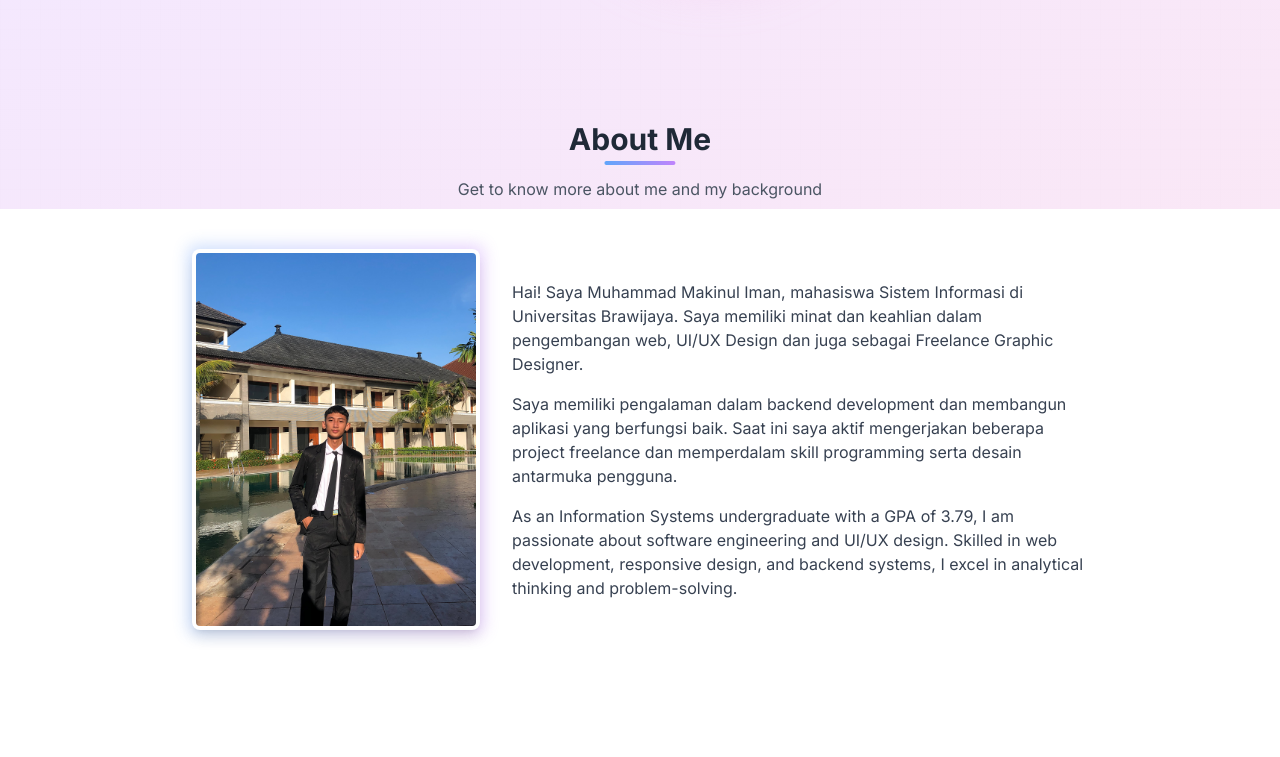
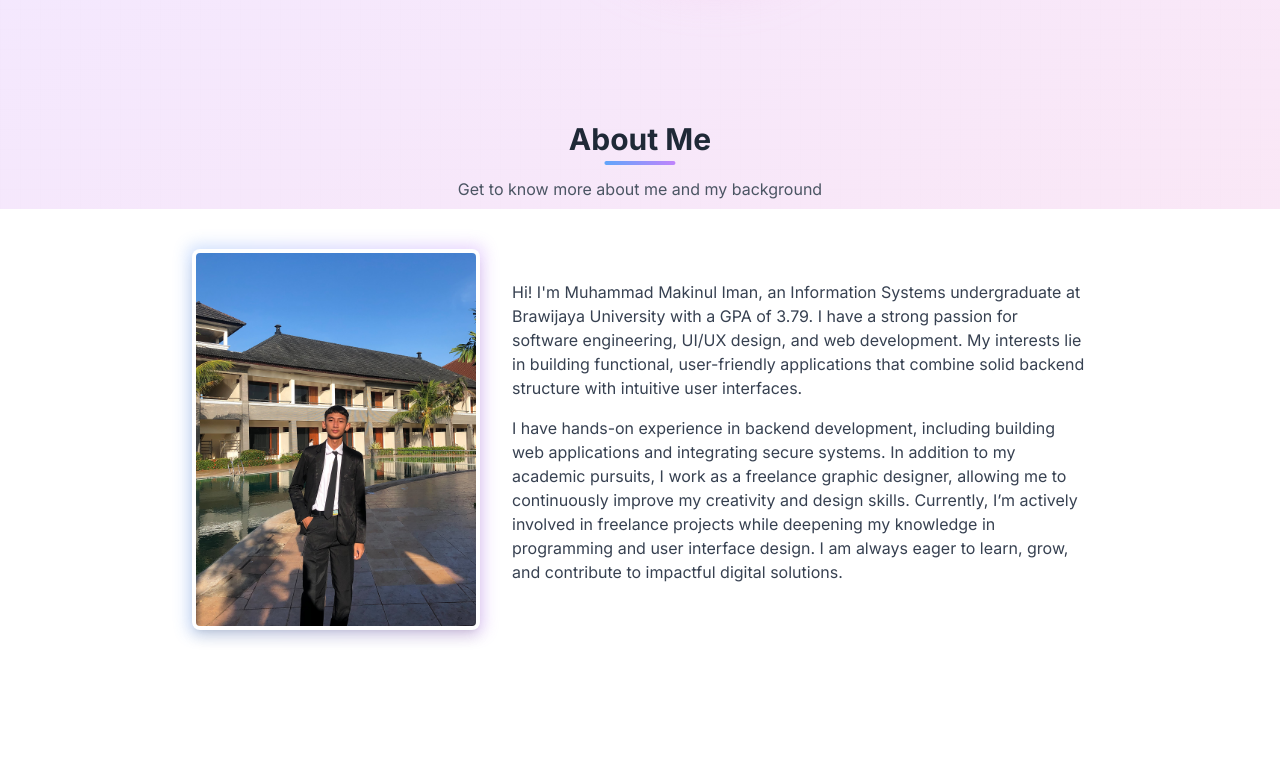
Before and after one commit to Makinulimann/my-portofolio, a Next.js app: page / in a window 1280 px wide. Shown: the part 591-1348 px from the top of the page. Built offline with nearby package versions, Linux system fonts and the light colour scheme.

Commit message:
update about me

```diff
--- a/app/page.tsx
+++ b/app/page.tsx
@@ -156,22 +156,10 @@ export default function Home() {
             </div>
             <div className="w-full md:w-2/3">
               <p className="text-gray-700 dark:text-gray-300 mb-4">
-                Hai! Saya Muhammad Makinul Iman, mahasiswa Sistem Informasi di
-                Universitas Brawijaya. Saya memiliki minat dan keahlian dalam
-                pengembangan web, UI/UX Design dan juga sebagai Freelance
-                Graphic Designer.
+              Hi! I'm Muhammad Makinul Iman, an Information Systems undergraduate at Brawijaya University with a GPA of 3.79. I have a strong passion for software engineering, UI/UX design, and web development. My interests lie in building functional, user-friendly applications that combine solid backend structure with intuitive user interfaces.
               </p>
               <p className="text-gray-700 dark:text-gray-300 mb-4">
-                Saya memiliki pengalaman dalam backend development dan membangun
-                aplikasi yang berfungsi baik. Saat ini saya aktif mengerjakan
-                beberapa project freelance dan memperdalam skill programming
-                serta desain antarmuka pengguna.
-              </p>
-              <p className="text-gray-700 dark:text-gray-300">
-                As an Information Systems undergraduate with a GPA of 3.79, I am
-                passionate about software engineering and UI/UX design. Skilled
-                in web development, responsive design, and backend systems, I
-                excel in analytical thinking and problem-solving.
+              I have hands-on experience in backend development, including building web applications and integrating secure systems. In addition to my academic pursuits, I work as a freelance graphic designer, allowing me to continuously improve my creativity and design skills. Currently, I’m actively involved in freelance projects while deepening my knowledge in programming and user interface design. I am always eager to learn, grow, and contribute to impactful digital solutions.
               </p>
             </div>
           </div>
```
